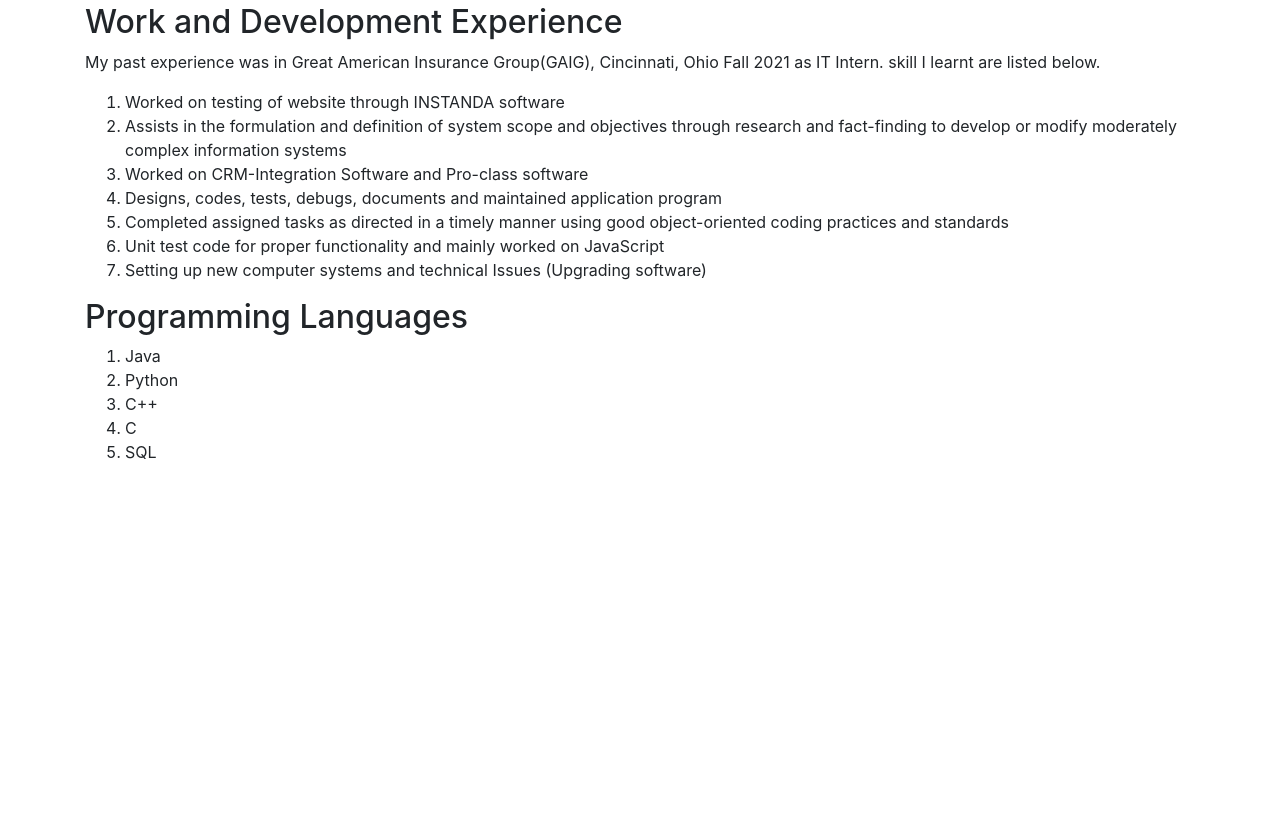
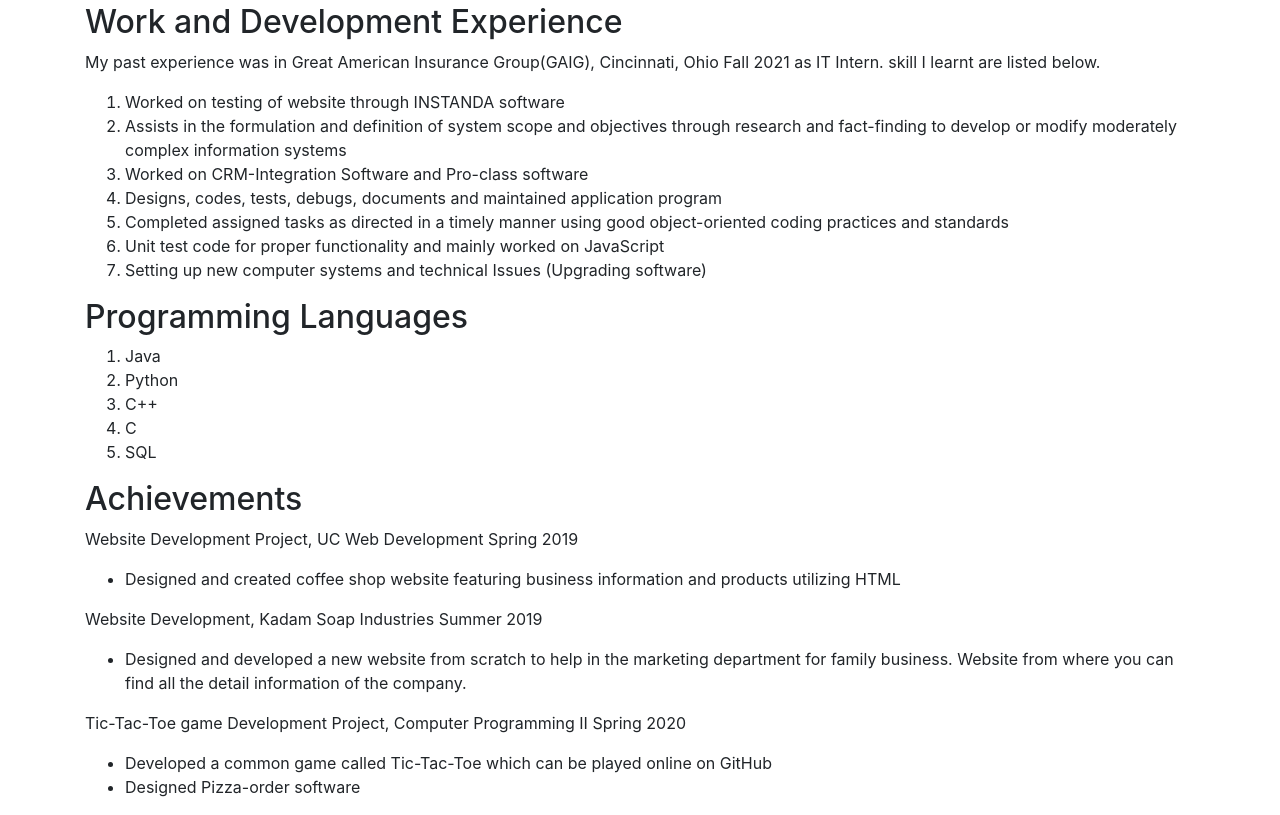
Before and after one commit to IT3049C-Students/OnlinePortfolio, a website: page index.html in a window 1280 px wide. Shown: the part 2555-3370 px from the top of the page. Before the commit the page ends 3035 px from the top, so only its background shows below. Drawn offline with nearby package versions, Linux system fonts and the light colour scheme.

Commit message:
Added Achievements

```diff
--- a/index.html
+++ b/index.html
@@ -62,6 +62,24 @@
         <li>SQL</li>
       </ol>
     </div>
+
+    <div class="Section">
+      <h2 id="achievements">Achievements</h2>
+      <p>Website Development Project, UC Web Development Spring 2019</p>
+      <ul>
+        <li>Designed and created coffee shop website featuring business information and products utilizing HTML</li>
+      </ul>
+      <p>Website Development, Kadam Soap Industries Summer 2019</p>
+      <ul>
+        <li>Designed and developed a new website from scratch to help in the marketing department for family business.
+          Website from where you can find all the detail information of the company.</li>
+      </ul>
+      <p>Tic-Tac-Toe game Development Project, Computer Programming II Spring 2020</p>
+      <ul>
+        <li>Developed a common game called Tic-Tac-Toe which can be played online on GitHub</li>
+        <li>Designed Pizza-order software</li>
+      </ul>
+    </div>
   </div>
 
   <script src="resources/scripts/index.js"></script>
```
